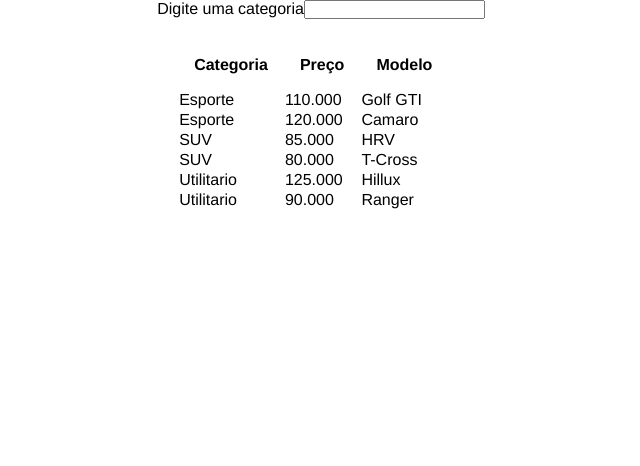
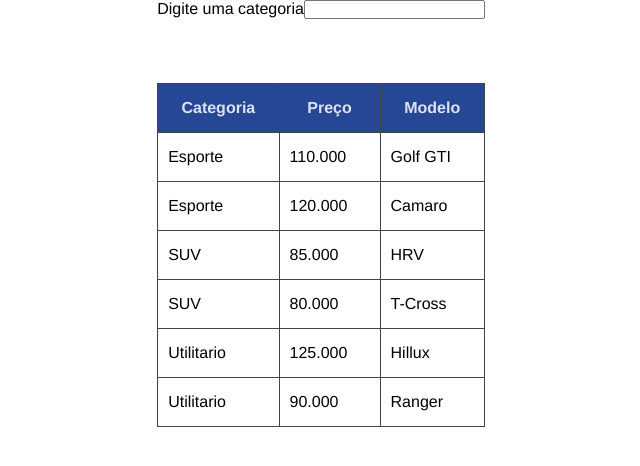
Before and after one commit to BrunoAmadei/React-practice, a React (Create React App) app in the folder pratica/: page / in a window 1280 px wide. Shown: the top 466 px of the page, without its empty margins (319-959 px from the left). Built offline with nearby package versions, Linux system fonts and the light colour scheme.

Commit message:
Update App.css

```diff
--- a/pratica/src/App.css
+++ b/pratica/src/App.css
@@ -11,10 +11,18 @@ body{
     justify-content: center;
 }
 
+table, th, td{
+    border: 1px solid #444;
+    border-collapse: collapse;
+    padding: 15px 10px;
+}
+
 table{
-    padding: 20px;
+    width: 100%;
+    margin-top: 4em;
 }
 
 th{
-    padding: 15px;
+    background-color: #264696;
+    color: #fcfcfcdc;
 }
```
